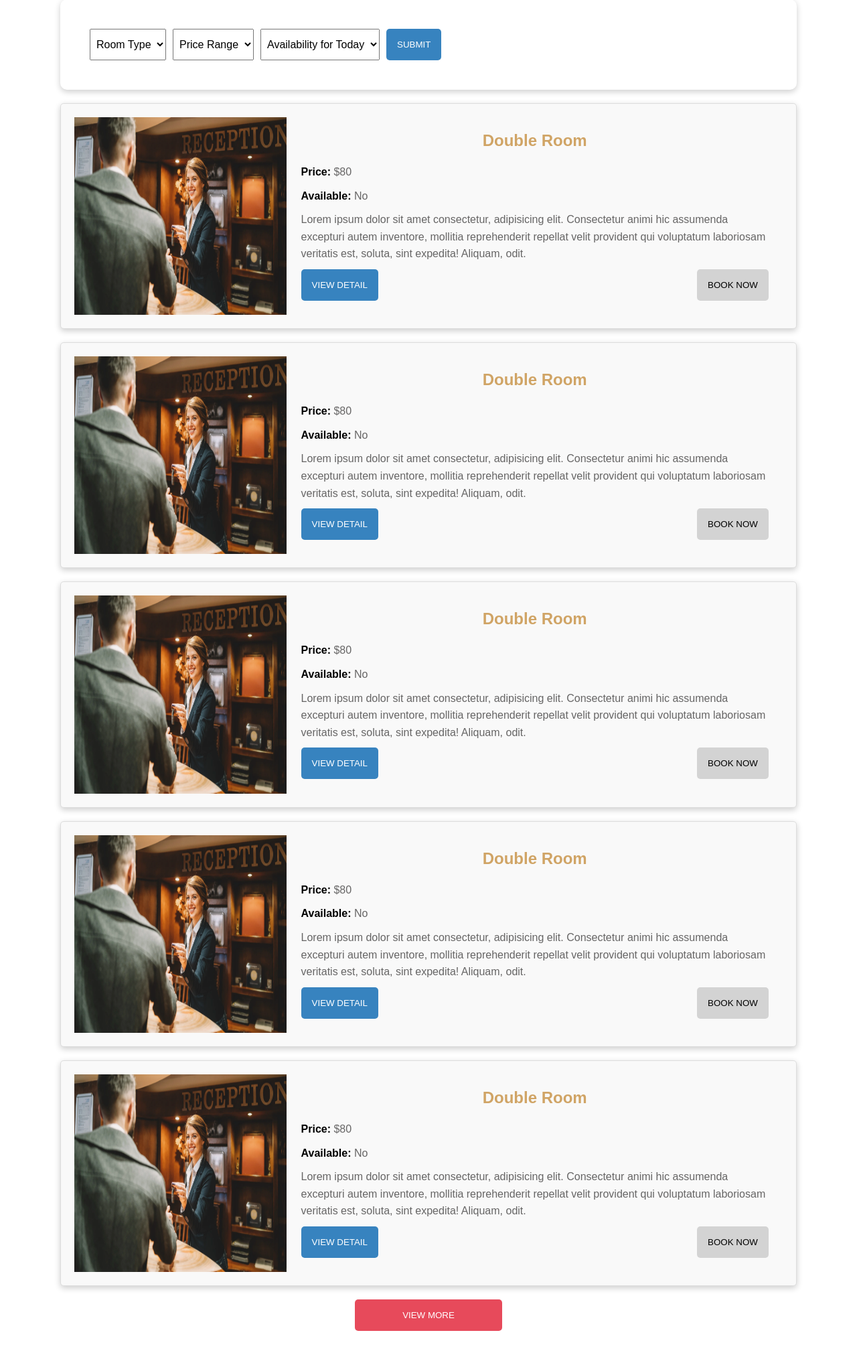
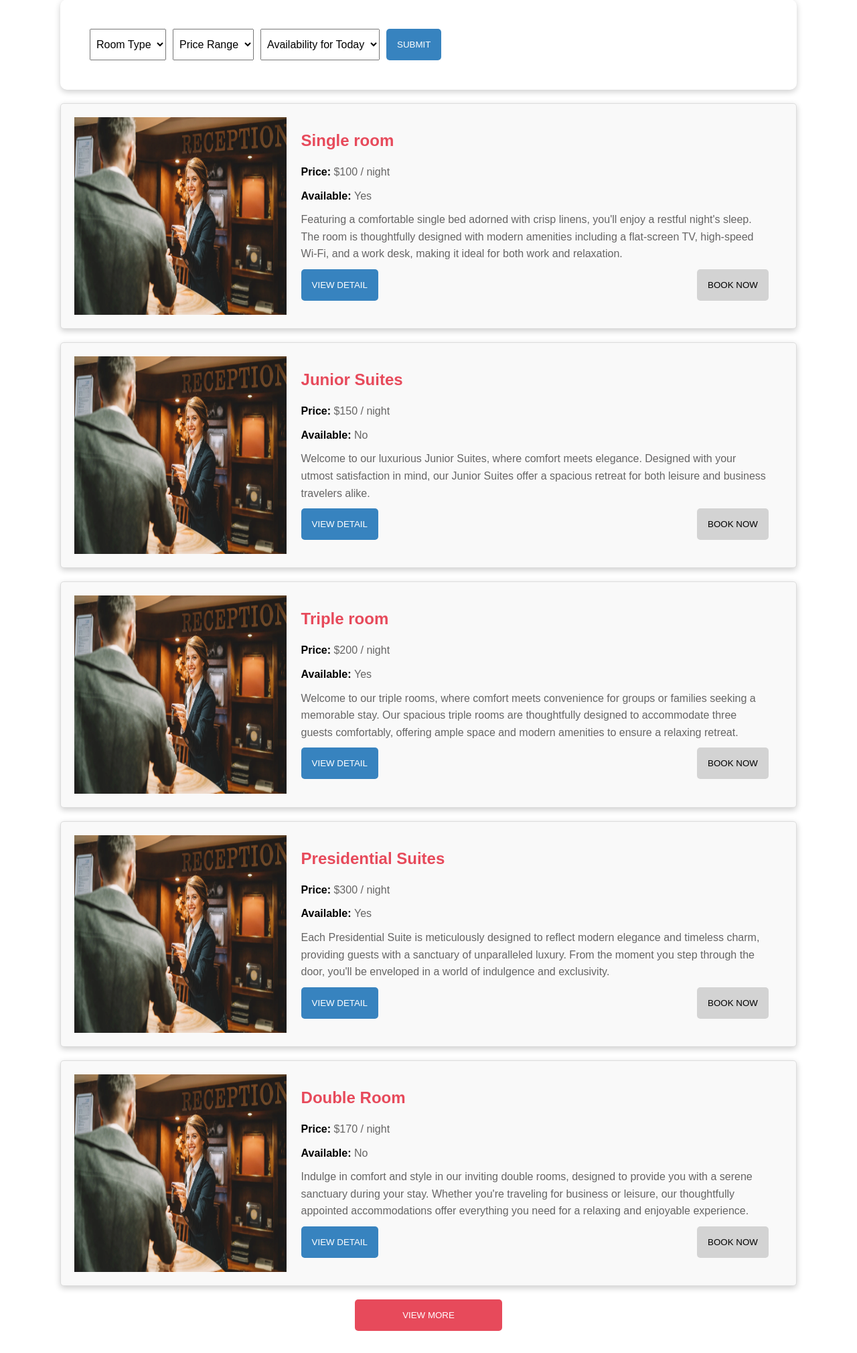
Before and after one commit to keyur1322/NEU-ITC6355, a PHP site: page /rooms.html in a window 1280 px wide. Shown: the part 223-2243 px from the top of the page at 67% size. Run offline with PHP 8.4, Linux system fonts and the light colour scheme.

Commit message:
Keyur - add realtime data in room listing page

```diff
--- a/Assignment-2/rooms.html
+++ b/Assignment-2/rooms.html
@@ -52,10 +52,49 @@
                 <div class="room-card">
                     <img class="room-img" src="hotel-booking.png" alt="room image not found">
                     <div class="room-content">
-                        <h2>Double Room</h2>
-                        <p><span>Price: </span>$80</p>
+                        <h2>Single room</h2>
+                        <p><span>Price: </span>$100 / night</p>
+                        <p><span>Available: </span>Yes</p>
+                        <p>Featuring a comfortable single bed adorned with crisp linens, you'll enjoy a restful night's sleep. The room is thoughtfully designed with modern amenities including a flat-screen TV, high-speed Wi-Fi, and a work desk, making it ideal for both work and relaxation.</p>
+                    <div class="card-btn">
+                        <button class="view-btn">VIEW DETAIL</button>
+                        <button class="book-btn">BOOK NOW</button>
+                    </div>
+                    </div>
+                </div>
+                <div class="room-card">
+                    <img class="room-img" src="hotel-booking.png" alt="room image not found">
+                    <div class="room-content">
+                        <h2>Junior Suites</h2>
+                        <p><span>Price: </span>$150 / night</p>
                         <p><span>Available: </span>No</p>
-                        <p>Lorem ipsum dolor sit amet consectetur, adipisicing elit. Consectetur animi hic assumenda excepturi autem inventore, mollitia reprehenderit repellat velit provident qui voluptatum laboriosam veritatis est, soluta, sint expedita! Aliquam, odit.</p>
+                        <p>Welcome to our luxurious Junior Suites, where comfort meets elegance. Designed with your utmost satisfaction in mind, our Junior Suites offer a spacious retreat for both leisure and business travelers alike.</p>
+                    <div class="card-btn">
+                        <button class="view-btn">VIEW DETAIL</button>
+                        <button class="book-btn">BOOK NOW</button>
+                    </div>
+                    </div>
+                </div>
+                <div class="room-card">
+                    <img class="room-img" src="hotel-booking.png" alt="room image not found">
+                    <div class="room-content">
+                        <h2>Triple room</h2>
+                        <p><span>Price: </span>$200 / night</p>
+                        <p><span>Available: </span>Yes</p>
+                        <p>Welcome to our triple rooms, where comfort meets convenience for groups or families seeking a memorable stay. Our spacious triple rooms are thoughtfully designed to accommodate three guests comfortably, offering ample space and modern amenities to ensure a relaxing retreat.</p>
+                    <div class="card-btn">
+                        <button class="view-btn">VIEW DETAIL</button>
+                        <button class="book-btn">BOOK NOW</button>
+                    </div>
+                    </div>
+                </div>
+                <div class="room-card">
+                    <img class="room-img" src="hotel-booking.png" alt="room image not found">
+                    <div class="room-content">
+                        <h2>Presidential Suites</h2>
+                        <p><span>Price: </span>$300 / night</p>
+                        <p><span>Available: </span>Yes</p>
+                        <p>Each Presidential Suite is meticulously designed to reflect modern elegance and timeless charm, providing guests with a sanctuary of unparalleled luxury. From the moment you step through the door, you'll be enveloped in a world of indulgence and exclusivity.</p>
                     <div class="card-btn">
                         <button class="view-btn">VIEW DETAIL</button>
                         <button class="book-btn">BOOK NOW</button>
@@ -66,48 +105,9 @@
                     <img class="room-img" src="hotel-booking.png" alt="room image not found">
                     <div class="room-content">
                         <h2>Double Room</h2>
-                        <p><span>Price: </span>$80</p>
+                        <p><span>Price: </span>$170 / night</p>
                         <p><span>Available: </span>No</p>
-                        <p>Lorem ipsum dolor sit amet consectetur, adipisicing elit. Consectetur animi hic assumenda excepturi autem inventore, mollitia reprehenderit repellat velit provident qui voluptatum laboriosam veritatis est, soluta, sint expedita! Aliquam, odit.</p>
-                    <div class="card-btn">
-                        <button class="view-btn">VIEW DETAIL</button>
-                        <button class="book-btn">BOOK NOW</button>
-                    </div>
-                    </div>
-                </div>
-                <div class="room-card">
-                    <img class="room-img" src="hotel-booking.png" alt="room image not found">
-                    <div class="room-content">
-                        <h2>Double Room</h2>
-                        <p><span>Price: </span>$80</p>
-                        <p><span>Available: </span>No</p>
-                        <p>Lorem ipsum dolor sit amet consectetur, adipisicing elit. Consectetur animi hic assumenda excepturi autem inventore, mollitia reprehenderit repellat velit provident qui voluptatum laboriosam veritatis est, soluta, sint expedita! Aliquam, odit.</p>
-                    <div class="card-btn">
-                        <button class="view-btn">VIEW DETAIL</button>
-                        <button class="book-btn">BOOK NOW</button>
-                    </div>
-                    </div>
-                </div>
-                <div class="room-card">
-                    <img class="room-img" src="hotel-booking.png" alt="room image not found">
-                    <div class="room-content">
-                        <h2>Double Room</h2>
-                        <p><span>Price: </span>$80</p>
-                        <p><span>Available: </span>No</p>
-                        <p>Lorem ipsum dolor sit amet consectetur, adipisicing elit. Consectetur animi hic assumenda excepturi autem inventore, mollitia reprehenderit repellat velit provident qui voluptatum laboriosam veritatis est, soluta, sint expedita! Aliquam, odit.</p>
-                    <div class="card-btn">
-                        <button class="view-btn">VIEW DETAIL</button>
-                        <button class="book-btn">BOOK NOW</button>
-                    </div>
-                    </div>
-                </div>
-                <div class="room-card">
-                    <img class="room-img" src="hotel-booking.png" alt="room image not found">
-                    <div class="room-content">
-                        <h2>Double Room</h2>
-                        <p><span>Price: </span>$80</p>
-                        <p><span>Available: </span>No</p>
-                        <p>Lorem ipsum dolor sit amet consectetur, adipisicing elit. Consectetur animi hic assumenda excepturi autem inventore, mollitia reprehenderit repellat velit provident qui voluptatum laboriosam veritatis est, soluta, sint expedita! Aliquam, odit.</p>
+                        <p>Indulge in comfort and style in our inviting double rooms, designed to provide you with a serene sanctuary during your stay. Whether you're traveling for business or leisure, our thoughtfully appointed accommodations offer everything you need for a relaxing and enjoyable experience.</p>
                     <div class="card-btn">
                         <button class="view-btn">VIEW DETAIL</button>
                         <button class="book-btn">BOOK NOW</button>
--- a/Assignment-2/style.css
+++ b/Assignment-2/style.css
@@ -137,6 +137,10 @@ footer p{
     width: 100%;
     padding: 2%;
 }
+.room-content h2{
+    text-align: left !important;
+    color: #E74A5B !important;
+}
 .room-card h2 {
     margin-top: 0;
 }
```
